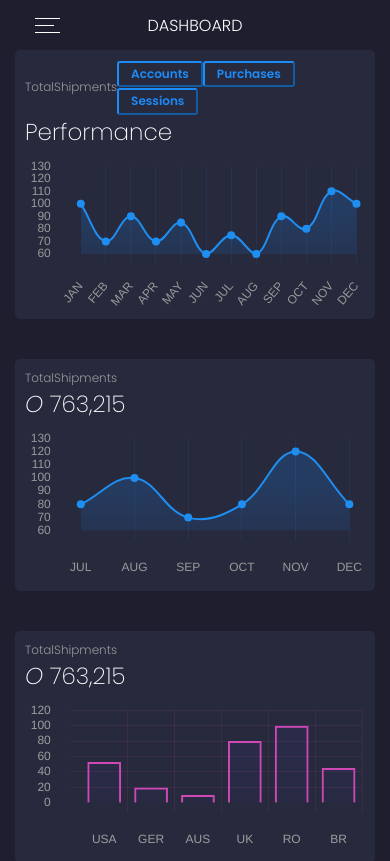
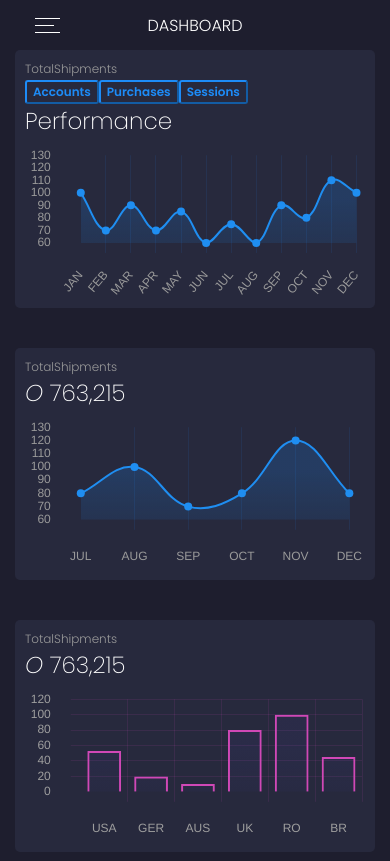
Before and after one commit to slampham/10x-Dev, a React (Create React App) app: page / in a window 390 px wide. Shown: the top 861 px of the page. Built offline with nearby package versions, Linux system fonts and the light colour scheme.

Commit message:
Updated large chart buttons for mobile

```diff
--- a/src/components/LargeChartCard.js
+++ b/src/components/LargeChartCard.js
@@ -4,10 +4,6 @@ import { StyledChartCard } from './ChartCard'
 
 const StyledLargeCard = styled(StyledChartCard)`
   .title-buttons {
-    display: flex;
-    align-items: center;
-    justify-content: space-between;
-
     button {
       font-family: Poppins;
       font-size: 12px;
@@ -15,8 +11,20 @@ const StyledLargeCard = styled(StyledChartCard)`
       color: ${({active}) => active ? 'white' : '#1D8CF8'};
       background: ${({active}) => active ? '#1D8CF8' : 'none'};
       border-color: #1D8CF8;
+      padding: .1em .5em;
+      border-radius: 3px;
+    }
+  }
+
+  @media (min-width: 425px) {
+    .title-buttons {
+      display: flex;
+      align-items: center;
+      justify-content: space-between;
+    }
+
+    button {
       padding: .2em 1em;
-      border-radius: 3px;
     }
   }
 `
```
